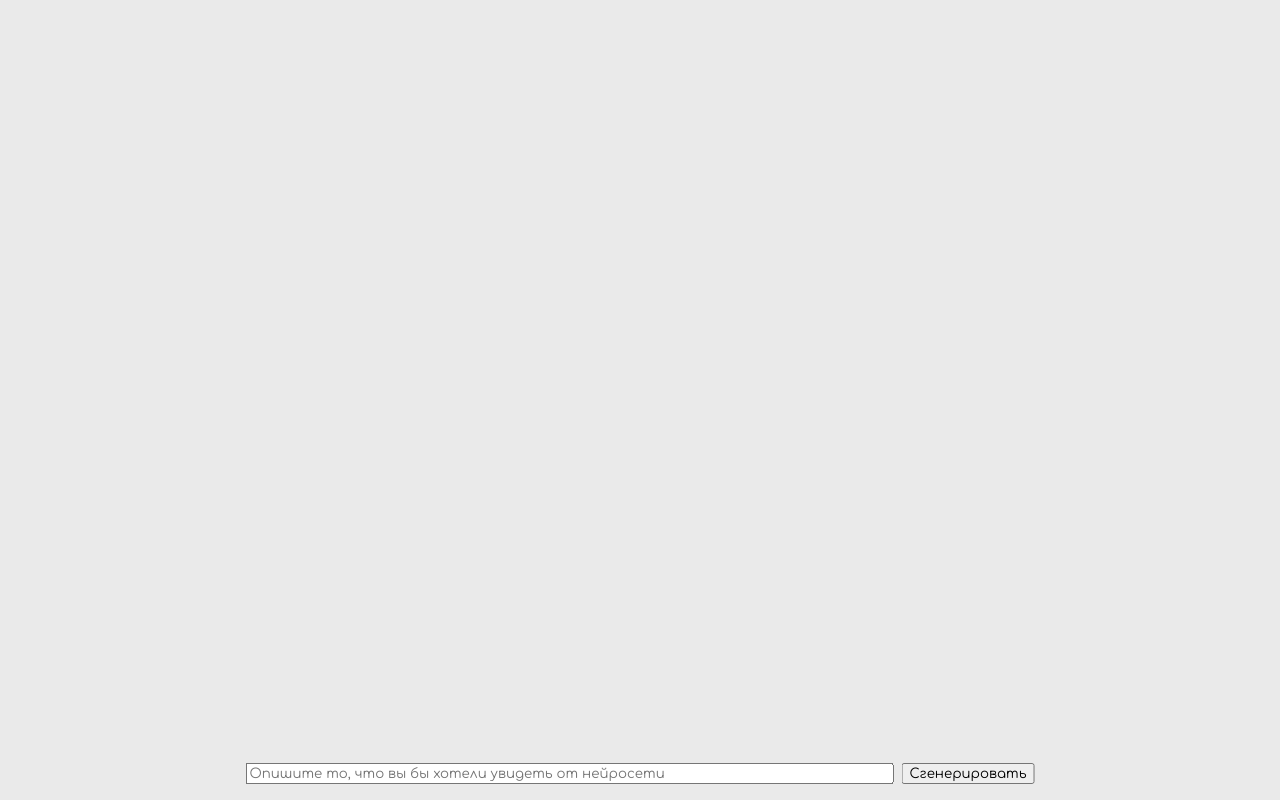
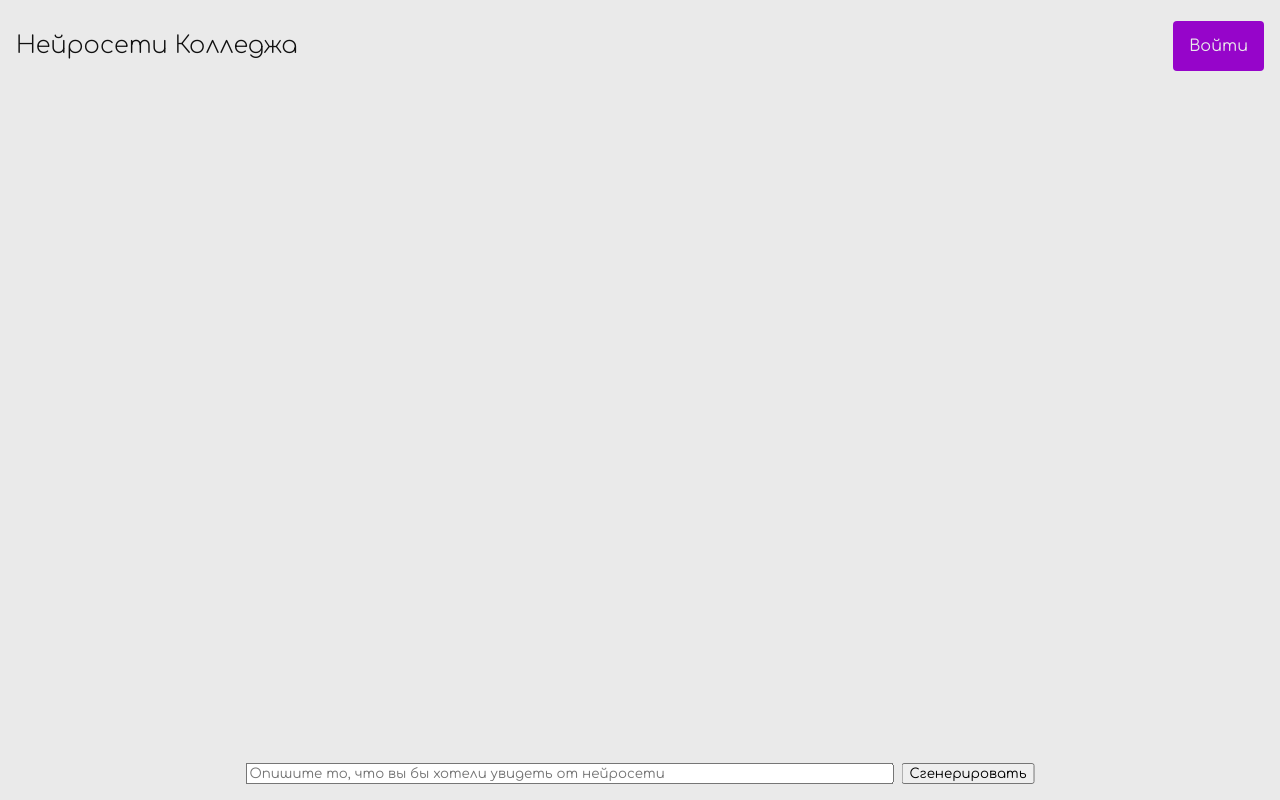
Before and after one commit to NeurNet/Neur.Client.Web, a React (Vite) app: page /chat/1 in a window 1280 px wide. Built offline with nearby package versions, Linux system fonts and the light colour scheme; no server answers.

Commit message:
Add HeaderLayout

```diff
--- a/src/App.tsx
+++ b/src/App.tsx
@@ -1,5 +1,6 @@
 import { BrowserRouter, Route, Routes } from 'react-router-dom';
 import { AuthProvider } from './contexts/AuthContext';
+import HeaderLayout from './components/HeaderLayout';
 import ModelList from './pages/ModelList';
 import Chat from './pages/Chat';
 import Login from './pages/Login';
@@ -10,10 +11,13 @@ function App() {
     <AuthProvider>
       <BrowserRouter>
         <Routes>
-          <Route path="/" element={<ModelList />} />
+          <Route element={<HeaderLayout />}>
+            <Route index element={<ModelList />} />
+            <Route path="/chat/:chatId" element={<Chat />} />
+            <Route path="/settings" element={<Settings />} />
+          </Route>
+
           <Route path="/login" element={<Login />} />
-          <Route path="/chat/:chatId" element={<Chat />} />
-          <Route path="/settings" element={<Settings />} />
         </Routes>
       </BrowserRouter>
     </AuthProvider>
--- a/src/components/Header/index.tsx
+++ b/src/components/Header/index.tsx
@@ -7,7 +7,10 @@ function Header() {
 
   return (
     <header className={classes.header}>
-      <h1>{import.meta.env.VITE_NAME}</h1>
+      <Link to="/" className="link">
+        <h1>{import.meta.env.VITE_NAME}</h1>
+      </Link>
+
       {isLoading ? (
         <span>Загрузка...</span>
       ) : user ? (
--- /dev/null
+++ b/src/components/HeaderLayout/HeaderLayout.module.scss
@@ -0,0 +1,3 @@
+.main {
+  margin: 0 16px;
+}
--- /dev/null
+++ b/src/components/HeaderLayout/index.tsx
@@ -0,0 +1,16 @@
+import { Outlet } from 'react-router-dom';
+import classes from './HeaderLayout.module.scss';
+import Header from '../Header';
+
+function HeaderLayout() {
+  return (
+    <div>
+      <Header />
+      <main className={classes.main}>
+        <Outlet />
+      </main>
+    </div>
+  );
+}
+
+export default HeaderLayout;
```
